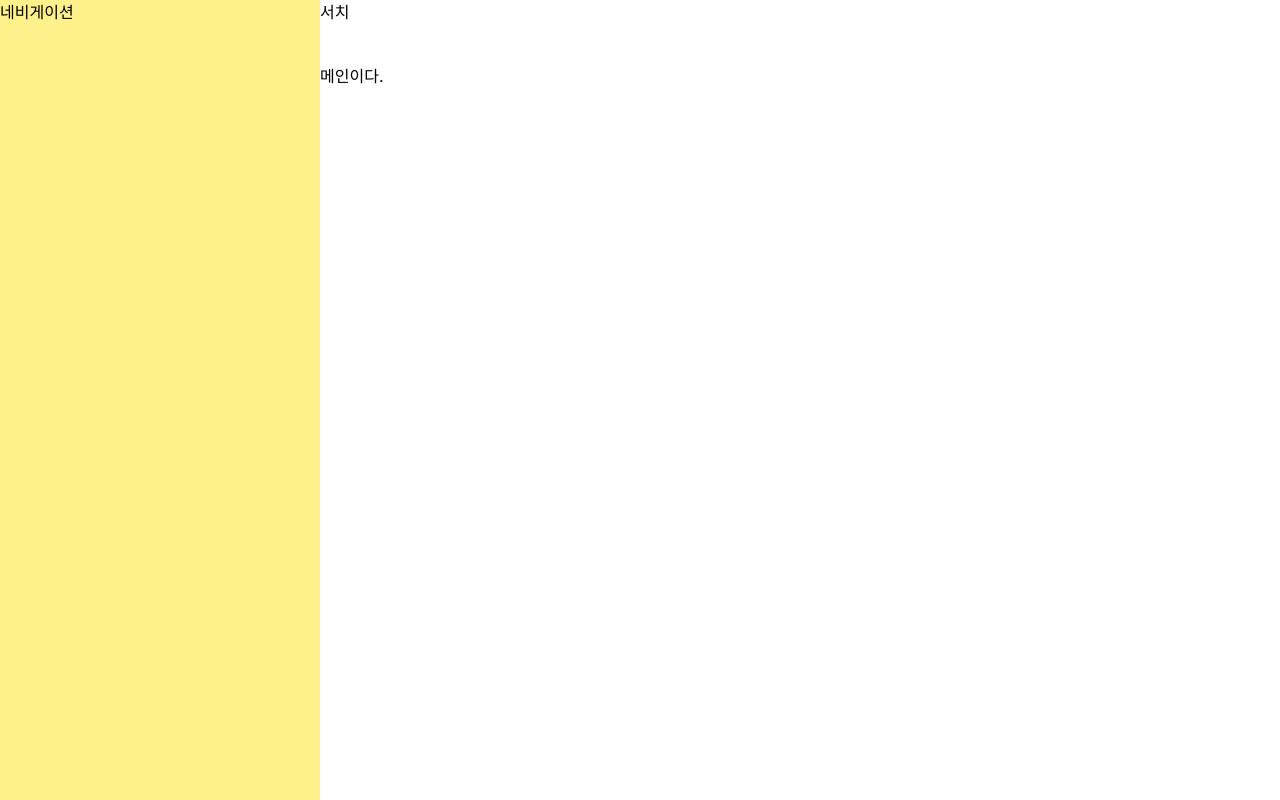
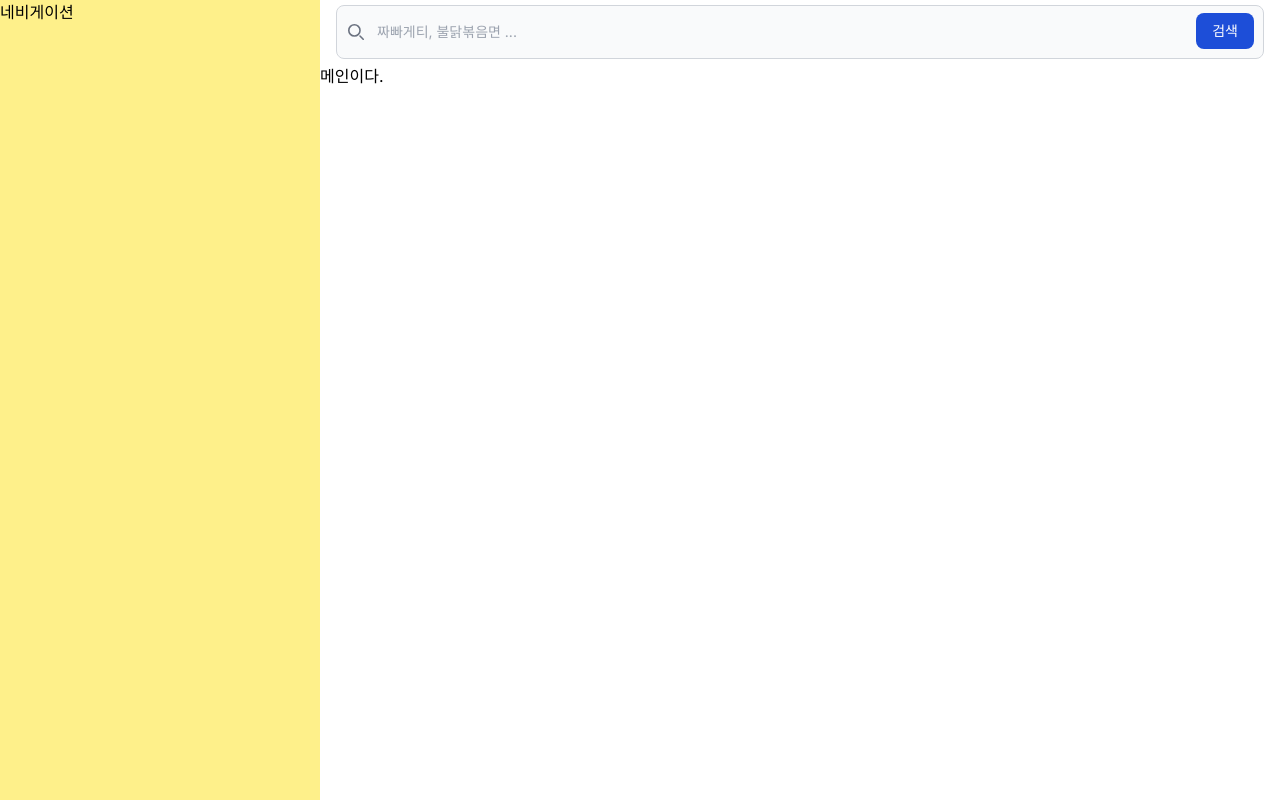
Before and after one commit to naruteride/cup-ramen, a Next.js app: page / in a window 1280 px wide. Built offline with nearby package versions, Linux system fonts and the light colour scheme.

Commit message:
Create a search bar

```diff
--- a/src/app/component/Header.tsx
+++ b/src/app/component/Header.tsx
@@ -1,5 +1,6 @@
 "use client"
 import { operateNavigator } from "./Navigator";
+import Search from "./Search";
 
 export default function Header() {
 
@@ -8,9 +9,7 @@
             <button className="w-16 sm:hidden" onClick={operateNavigator}>
                 메뉴
             </button>
-            <search className="flex-1">
-                서치
-            </search>
+            <Search />
         </header>
     )
 }
--- a/src/app/component/Navigator.tsx
+++ b/src/app/component/Navigator.tsx
@@ -18,9 +18,9 @@
             className="fixed -z-10 flex flex-col items-end opacity-0 top-0 right-0 bottom-0 left-0 bg-black/30 backdrop-blur-sm duration-200"
             onClick={operateNavigator}
         >
-            <svg className="m-4 w-6 h-6 text-gray-800 dark:text-white" aria-hidden="true" xmlns="http://www.w3.org/2000/svg" fill="none" viewBox="0 0 8 14">
-                <path stroke="currentColor" stroke-linecap="round" stroke-linejoin="round" stroke-width="2" d="M7 1 1.3 6.326a.91.91 0 0 0 0 1.348L7 13"></path>
-            </svg>
+                <svg className="m-4 w-6 h-6 text-white" aria-hidden="true" xmlns="http://www.w3.org/2000/svg" fill="none" viewBox="0 0 8 14">
+                    <path stroke="currentColor" stroke-linecap="round" stroke-linejoin="round" stroke-width="2" d="M7 1 1.3 6.326a.91.91 0 0 0 0 1.348L7 13"></path>
+                </svg>
         </div>
     )
 }
--- /dev/null
+++ b/src/app/component/Search.tsx
@@ -0,0 +1,24 @@
+"use client"
+
+export default function Search() {
+    return (
+
+        <search className="grow flex items-center px-1 sm:px-4">
+            <div className="w-full">
+                <label htmlFor="default-search" className="mb-2 text-sm font-medium text-gray-900 sr-only dark:text-white">Search</label>
+                <div className="relative">
+                    <div className="absolute inset-y-0 left-0 flex items-center pl-3 pointer-events-none">
+                        <svg className="w-4 h-4 text-gray-500 dark:text-gray-400" aria-hidden="true" xmlns="http://www.w3.org/2000/svg" fill="none" viewBox="0 0 20 20">
+                            <path stroke="currentColor" stroke-linecap="round" stroke-linejoin="round" stroke-width="2" d="m19 19-4-4m0-7A7 7 0 1 1 1 8a7 7 0 0 1 14 0Z" />
+                        </svg>
+                    </div>
+                    <input type="search" id="default-search" className="block w-full p-4 pl-10 text-sm text-gray-900 border border-gray-300 rounded-lg bg-gray-50 focus:ring-blue-500 focus:border-blue-500 dark:bg-gray-700 dark:border-gray-600 dark:placeholder-gray-400 dark:text-white dark:focus:ring-blue-500 dark:focus:border-blue-500" placeholder="짜빠게티, 불닭볶음면 ..." required />
+                    <button type="submit" className="text-white absolute right-2.5 bottom-2.5 bg-blue-700 hover:bg-blue-800 focus:ring-4 focus:outline-none focus:ring-blue-300 font-medium rounded-lg text-sm px-4 py-2 dark:bg-blue-600 dark:hover:bg-blue-700 dark:focus:ring-blue-800">
+                        검색
+                    </button>
+                </div>
+            </div>
+        </search>
+
+    )
+}
```
